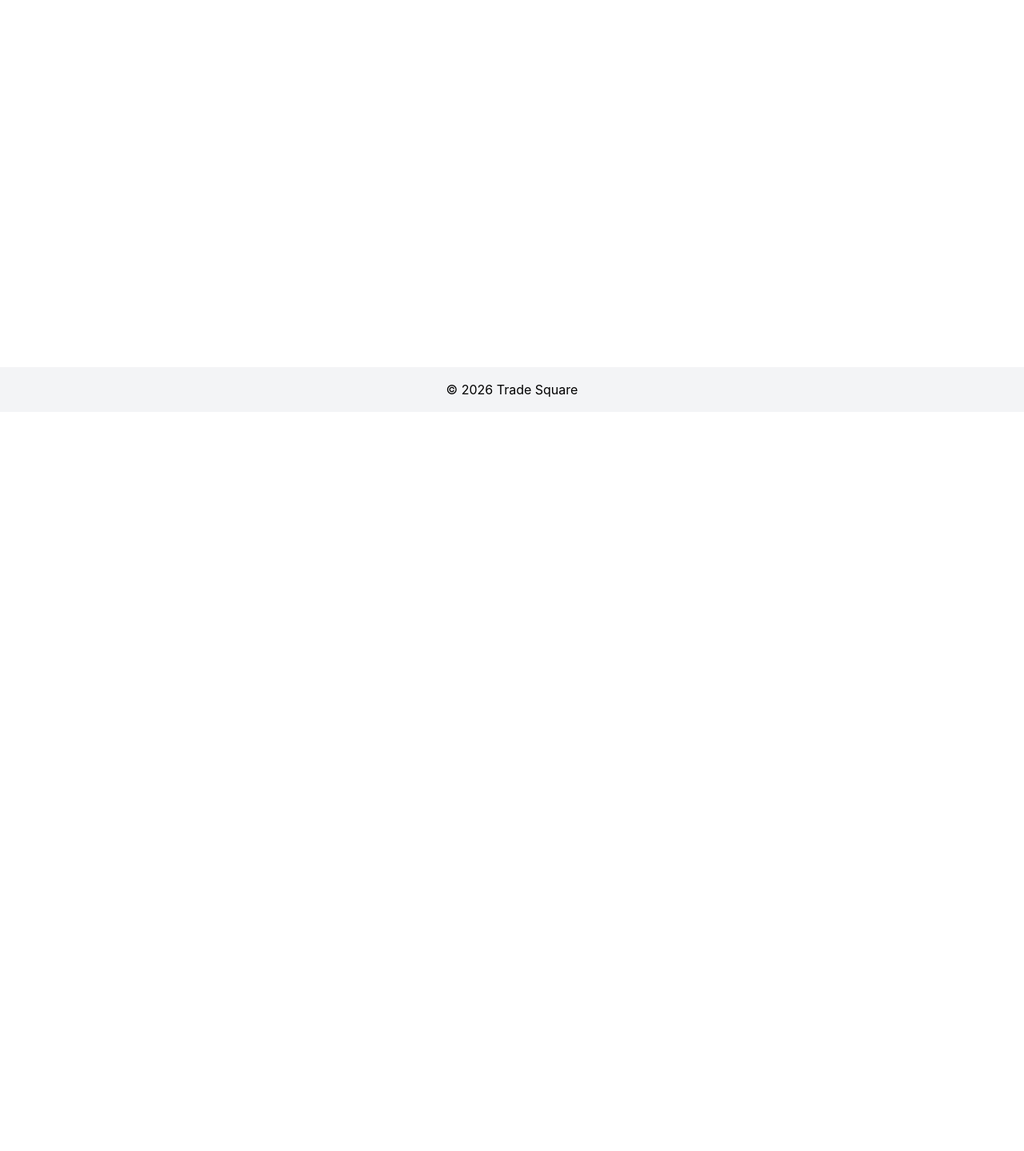
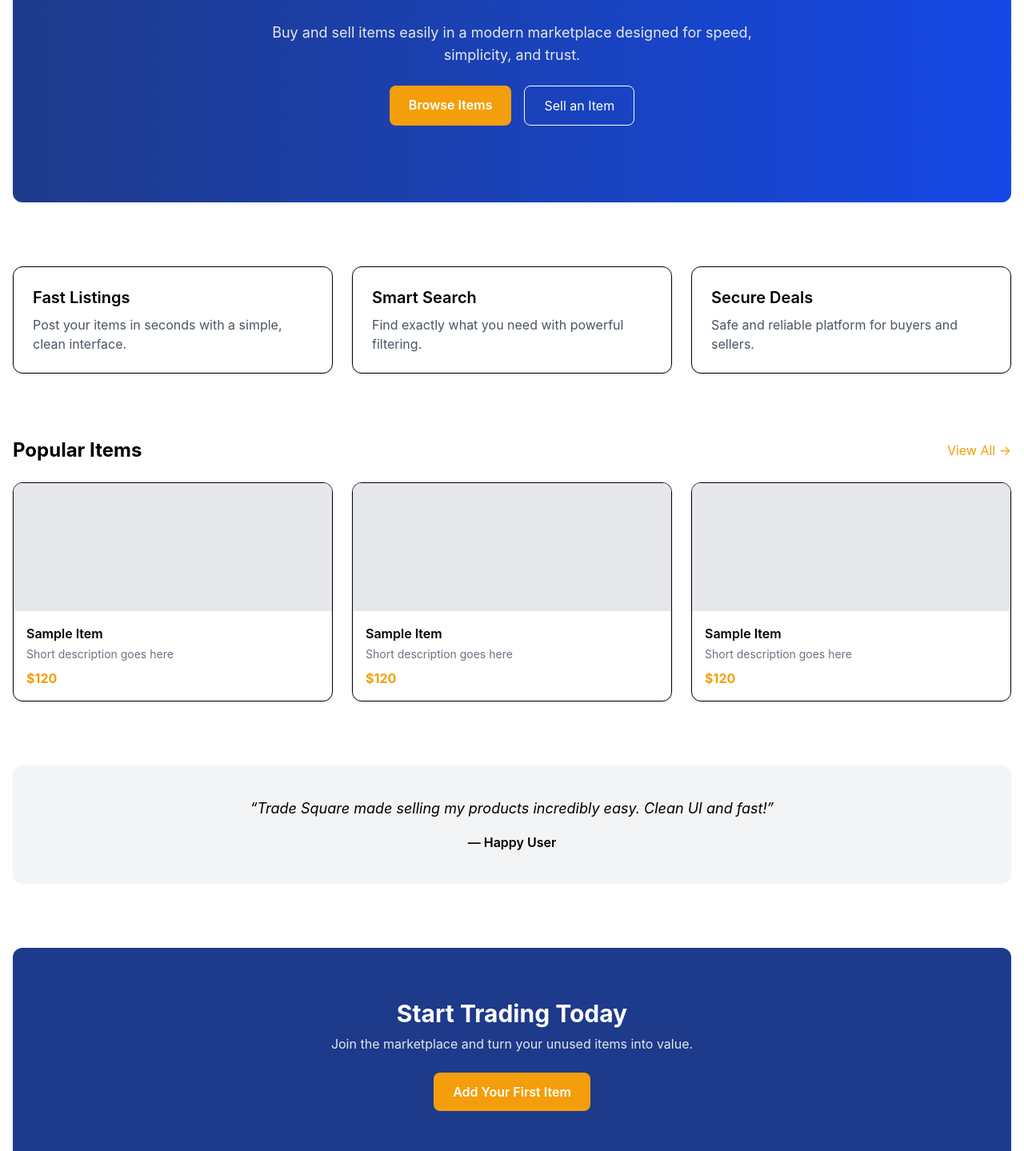
Before and after one commit to mohammad-al-amin-shanto/Trade_Square_Client, a React (Vite) app: page / in a window 1280 px wide. Shown: the part 285-1724 px from the top of the page at 80% size. Before the commit the page ends 800 px from the top, so only its background shows below. Built offline with nearby package versions, Linux system fonts and the light colour scheme.

Commit message:
updated about, home & add item pages

```diff
--- a/src/pages/About.tsx
+++ b/src/pages/About.tsx
@@ -1,10 +1,105 @@
 const About = () => {
   return (
-    <div>
-      <h1 className="text-3xl font-bold">About Trade Square</h1>
-      <p className="mt-4">
-        A modern marketplace for buying and selling items easily.
-      </p>
+    <div className="space-y-20">
+
+      {/* 🔷 HERO */}
+      <section className="text-center py-20">
+        <h1 className="text-4xl md:text-5xl font-bold">
+          About Trade Square
+        </h1>
+        <p className="mt-4 text-gray-600 max-w-2xl mx-auto">
+          A modern digital marketplace built to make buying and selling simple,
+          fast, and reliable — just like a real-world trading hub.
+        </p>
+      </section>
+
+      {/* 🔷 MISSION */}
+      <section className="grid md:grid-cols-2 gap-10 items-center">
+        <div>
+          <h2 className="text-2xl font-bold">Our Mission</h2>
+          <p className="mt-4 text-gray-600 leading-relaxed">
+            Trade Square exists to simplify everyday trading. Whether you're
+            selling unused items or searching for great deals, we aim to provide
+            a smooth and intuitive experience for everyone.
+          </p>
+          <p className="mt-4 text-gray-600 leading-relaxed">
+            We believe in transparency, ease of use, and building a platform
+            that feels like a real marketplace — not just another website.
+          </p>
+        </div>
+
+        <div className="h-64 bg-gray-200 rounded-xl flex items-center justify-center">
+          <span className="text-gray-500">Image / Illustration</span>
+        </div>
+      </section>
+
+      {/* 🔷 WHY CHOOSE US */}
+      <section>
+        <h2 className="text-2xl font-bold text-center mb-10">
+          Why Choose Trade Square?
+        </h2>
+
+        <div className="grid md:grid-cols-3 gap-6">
+          {[
+            {
+              title: "Simple Experience",
+              desc: "Clean UI that anyone can use without confusion.",
+            },
+            {
+              title: "Fast Performance",
+              desc: "Optimized for speed so you can browse and post instantly.",
+            },
+            {
+              title: "User Focused",
+              desc: "Designed with real users in mind, not complexity.",
+            },
+          ].map((item, i) => (
+            <div
+              key={i}
+              className="p-6 border rounded-xl shadow-sm hover:shadow-md transition"
+            >
+              <h3 className="text-lg font-semibold">{item.title}</h3>
+              <p className="text-gray-600 mt-2">{item.desc}</p>
+            </div>
+          ))}
+        </div>
+      </section>
+
+      {/* 🔷 STATS */}
+      <section className="bg-gray-100 py-16 rounded-xl">
+        <div className="grid md:grid-cols-3 text-center gap-6">
+          {[
+            { value: "100+", label: "Items Listed" },
+            { value: "50+", label: "Active Users" },
+            { value: "24/7", label: "Marketplace Access" },
+          ].map((stat, i) => (
+            <div key={i}>
+              <h3 className="text-3xl font-bold text-primary">
+                {stat.value}
+              </h3>
+              <p className="text-gray-600 mt-2">{stat.label}</p>
+            </div>
+          ))}
+        </div>
+      </section>
+
+      {/* 🔷 CTA */}
+      <section className="bg-primary text-white text-center py-16 rounded-xl">
+        <h2 className="text-3xl font-bold">
+          Ready to start trading?
+        </h2>
+        <p className="mt-2 text-gray-200">
+          Join Trade Square and experience a smarter way to buy and sell.
+        </p>
+
+        <a
+          href="/items"
+          className="inline-block mt-6 bg-accent px-6 py-3 rounded-lg font-semibold hover:scale-105 transition"
+        >
+          Explore Items
+        </a>
+      </section>
+
     </div>
   );
 };
--- a/src/pages/AddItem.tsx
+++ b/src/pages/AddItem.tsx
@@ -10,22 +10,128 @@ const AddItem = () => {
     image: "",
   });
 
+  const [loading, setLoading] = useState(false);
+
   const handleSubmit = async (e: React.FormEvent) => {
     e.preventDefault();
 
-    await api.post("/items", form);
-    toast.success("Item added!");
+    try {
+      setLoading(true);
+      await api.post("/items", form);
+      toast.success("Item added successfully!");
+
+      // reset form
+      setForm({
+        title: "",
+        description: "",
+        price: "",
+        image: "",
+      });
+    } catch (err) {
+  console.error(err);
+  toast.error("Something went wrong!");
+} finally {
+      setLoading(false);
+    }
   };
 
   return (
-    <form onSubmit={handleSubmit} className="max-w-md mx-auto mt-10">
-      <input placeholder="Title" className="input" onChange={(e)=>setForm({...form, title:e.target.value})} />
-      <input placeholder="Price" className="input" onChange={(e)=>setForm({...form, price:e.target.value})} />
-      <input placeholder="Image URL" className="input" onChange={(e)=>setForm({...form, image:e.target.value})} />
-      <textarea placeholder="Description" className="input" onChange={(e)=>setForm({...form, description:e.target.value})} />
+    <div className="max-w-3xl mx-auto mt-10">
 
-      <button className="bg-accent text-white w-full py-2 mt-4">Add</button>
-    </form>
+      {/* 🔷 HEADER */}
+      <div className="mb-8">
+        <h1 className="text-3xl font-bold">Add New Item</h1>
+        <p className="text-gray-600 mt-2">
+          Fill in the details to list your item in the marketplace.
+        </p>
+      </div>
+
+      {/* 🔷 FORM CARD */}
+      <form
+        onSubmit={handleSubmit}
+        className="bg-white p-6 rounded-xl shadow space-y-5"
+      >
+
+        {/* TITLE */}
+        <div>
+          <label className="block text-sm font-medium mb-1">
+            Item Title
+          </label>
+          <input
+            value={form.title}
+            placeholder="e.g. iPhone 13 Pro"
+            className="input"
+            onChange={(e) =>
+              setForm({ ...form, title: e.target.value })
+            }
+          />
+        </div>
+
+        {/* PRICE */}
+        <div>
+          <label className="block text-sm font-medium mb-1">
+            Price ($)
+          </label>
+          <input
+            type="number"
+            value={form.price}
+            placeholder="e.g. 500"
+            className="input"
+            onChange={(e) =>
+              setForm({ ...form, price: e.target.value })
+            }
+          />
+        </div>
+
+        {/* IMAGE */}
+        <div>
+          <label className="block text-sm font-medium mb-1">
+            Image URL
+          </label>
+          <input
+            value={form.image}
+            placeholder="Paste image link"
+            className="input"
+            onChange={(e) =>
+              setForm({ ...form, image: e.target.value })
+            }
+          />
+
+          {/* 🔥 IMAGE PREVIEW */}
+          {form.image && (
+            <img
+              src={form.image}
+              alt="preview"
+              className="mt-3 h-40 w-full object-cover rounded-lg border"
+            />
+          )}
+        </div>
+
+        {/* DESCRIPTION */}
+        <div>
+          <label className="block text-sm font-medium mb-1">
+            Description
+          </label>
+          <textarea
+            value={form.description}
+            rows={4}
+            placeholder="Describe your item..."
+            className="input"
+            onChange={(e) =>
+              setForm({ ...form, description: e.target.value })
+            }
+          />
+        </div>
+
+        {/* BUTTON */}
+        <button
+          disabled={loading}
+          className="w-full bg-accent text-white py-3 rounded-lg font-semibold hover:scale-[1.02] transition disabled:opacity-50"
+        >
+          {loading ? "Adding..." : "Add Item"}
+        </button>
+      </form>
+    </div>
   );
 };
 
--- a/src/pages/Home.tsx
+++ b/src/pages/Home.tsx
@@ -1,12 +1,111 @@
+import { Link } from "react-router-dom";
+
 const Home = () => {
   return (
-    <div>
-      <section className="text-center py-20">
-        <h1 className="text-4xl font-bold">Simple trading. Smarter choices.</h1>
-        <button className="mt-4 bg-accent px-6 py-2 rounded text-white">
-          Browse Items
-        </button>
+    <div className="space-y-20">
+
+      {/* 🔷 HERO */}
+      <section className="bg-linear-to-r from-primary to-blue-700 text-white py-24 px-6 text-center rounded-xl">
+        <h1 className="text-5xl font-bold leading-tight">
+          Trade smarter. <br /> Live better.
+        </h1>
+        <p className="mt-4 text-lg text-gray-200 max-w-2xl mx-auto">
+          Buy and sell items easily in a modern marketplace designed for speed, simplicity, and trust.
+        </p>
+
+        <div className="mt-6 flex justify-center gap-4">
+          <Link
+            to="/items"
+            className="bg-accent px-6 py-3 rounded-lg font-semibold hover:scale-105 transition"
+          >
+            Browse Items
+          </Link>
+          <Link
+            to="/items/add"
+            className="border border-white px-6 py-3 rounded-lg hover:bg-white hover:text-primary transition"
+          >
+            Sell an Item
+          </Link>
+        </div>
       </section>
+
+      {/* 🔷 FEATURES */}
+      <section className="grid md:grid-cols-3 gap-6">
+        {[
+          {
+            title: "Fast Listings",
+            desc: "Post your items in seconds with a simple, clean interface.",
+          },
+          {
+            title: "Smart Search",
+            desc: "Find exactly what you need with powerful filtering.",
+          },
+          {
+            title: "Secure Deals",
+            desc: "Safe and reliable platform for buyers and sellers.",
+          },
+        ].map((f, i) => (
+          <div
+            key={i}
+            className="p-6 border rounded-xl shadow-sm hover:shadow-md transition"
+          >
+            <h3 className="text-xl font-semibold">{f.title}</h3>
+            <p className="text-gray-600 mt-2">{f.desc}</p>
+          </div>
+        ))}
+      </section>
+
+      {/* 🔷 POPULAR ITEMS (placeholder for now) */}
+      <section>
+        <div className="flex justify-between items-center mb-6">
+          <h2 className="text-2xl font-bold">Popular Items</h2>
+          <Link to="/items" className="text-accent">
+            View All →
+          </Link>
+        </div>
+
+        <div className="grid md:grid-cols-3 gap-6">
+          {[1, 2, 3].map((_, i) => (
+            <div
+              key={i}
+              className="border rounded-xl overflow-hidden shadow-sm hover:shadow-md transition"
+            >
+              <div className="h-40 bg-gray-200"></div>
+              <div className="p-4">
+                <h3 className="font-semibold">Sample Item</h3>
+                <p className="text-gray-500 text-sm mt-1">
+                  Short description goes here
+                </p>
+                <p className="text-accent font-bold mt-2">$120</p>
+              </div>
+            </div>
+          ))}
+        </div>
+      </section>
+
+      {/* 🔷 TESTIMONIAL */}
+      <section className="bg-gray-100 p-10 rounded-xl text-center">
+        <p className="text-lg italic max-w-2xl mx-auto">
+          “Trade Square made selling my products incredibly easy. Clean UI and fast!”
+        </p>
+        <h4 className="mt-4 font-semibold">— Happy User</h4>
+      </section>
+
+      {/* 🔷 CTA BANNER */}
+      <section className="bg-primary text-white text-center py-16 rounded-xl">
+        <h2 className="text-3xl font-bold">Start Trading Today</h2>
+        <p className="mt-2 text-gray-200">
+          Join the marketplace and turn your unused items into value.
+        </p>
+
+        <Link
+          to="/items/add"
+          className="inline-block mt-6 bg-accent px-6 py-3 rounded-lg font-semibold hover:scale-105 transition"
+        >
+          Add Your First Item
+        </Link>
+      </section>
+
     </div>
   );
 };
```
